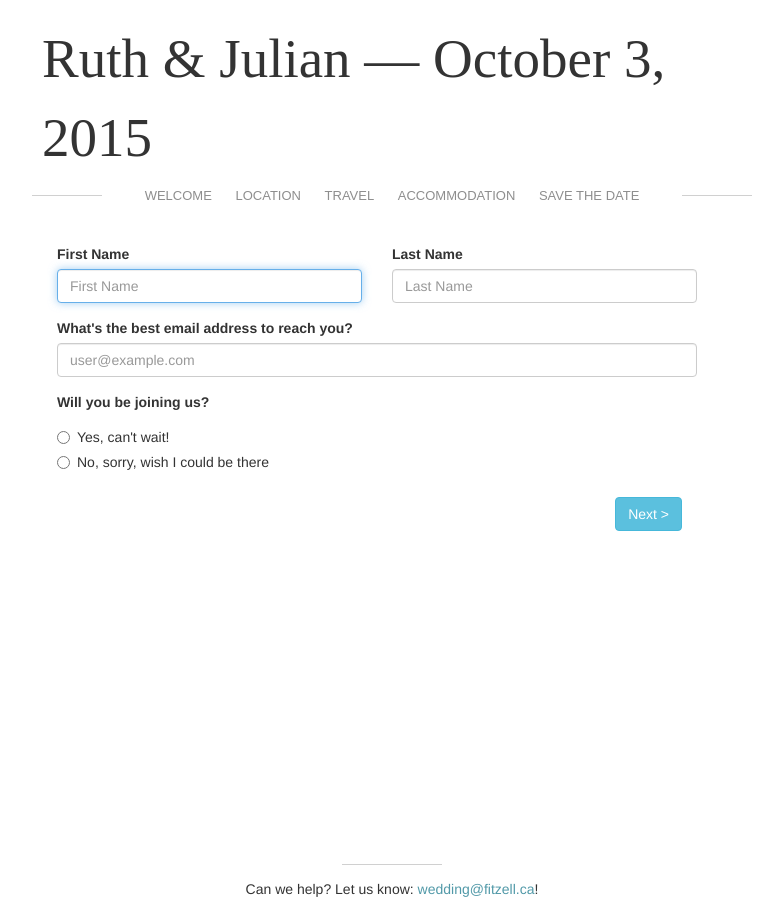
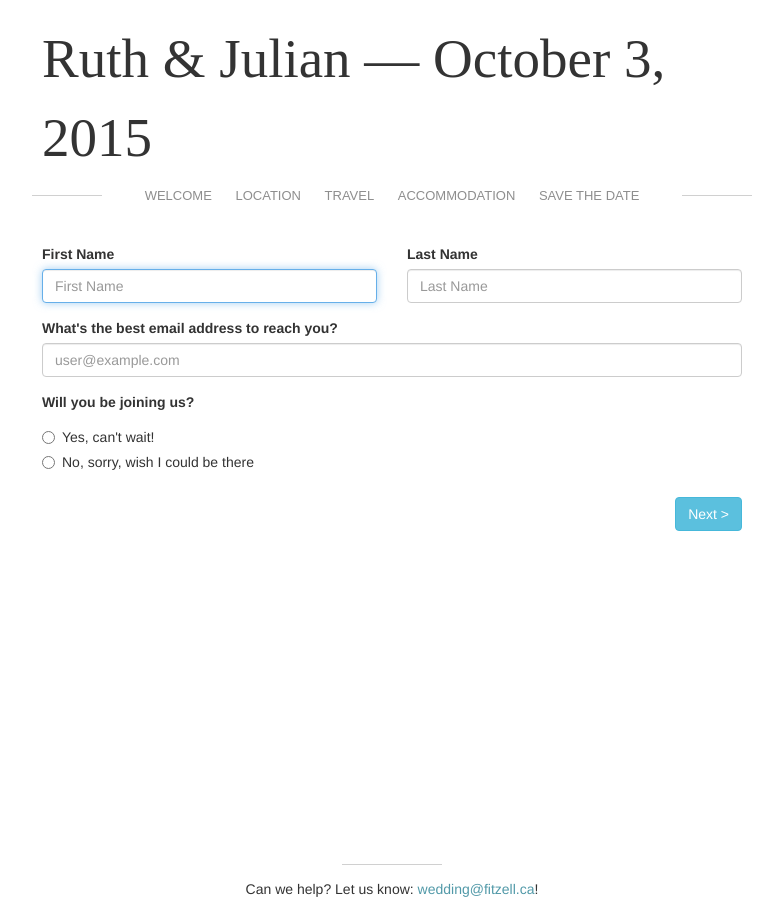
Before and after one commit to jfitzell/weddingsite, a Jekyll site: the page built from rsvp.html, in a window 1280 px wide. Shown: the whole page, without its empty margins (248-1031 px from the left). Built offline with Jekyll 4.4.1, drawn with Linux system fonts in a browser that asks for light colours; some web fonts are replaced.

Commit message:
fix aligments by using make-row() much less often

```diff
--- a/css/rsvp.scss
+++ b/css/rsvp.scss
@@ -58,13 +58,7 @@
 
     /* Form structure */
     .block {
-    	@include make-row();
-    	@include make-xs-column(12);
-
 	    .block-navigation {
-    	    @include make-row();
-    	    @include make-xs-column(12);
-
     	    button {
     	    	@extend .btn, .btn-info;
     	    }
@@ -86,32 +80,24 @@
 
     .field {
 	    @extend .form-group;
-	    @include make-xs-column(12);
     }
 
-    .block1 {
+    .block1 .block-fields {
+    	@include make-row();
+
     	.field-firstname, .field-lastname {
     		@include make-xs-column(12);
             @include make-sm-column(6);
-            @extend .field;
     	}
 
-/*
     	.field-email, .field-attending {
     		@include make-xs-column(12);
     	}
- */
     }
 
     .block2 {
     	.field-guestcount {
-    		@include make-row();
     		@extend .form-inline;
-    	}
-
-    	.guest-details {
-	    	@include make-row();
-			@include make-xs-column(12);
     	}
     }
 
@@ -119,6 +105,7 @@
     /* Form content */
     .guest {
         @extend .panel, .panel-primary;
+        clear: both;
 
         .guest-label {
         	@extend .panel-heading;
@@ -130,6 +117,9 @@
         .guest-fields {
         	@extend .panel-body;
 			@include make-row();
+
+			.field-guest-title {
+				display: none;
 			}
 
 			.field-guest-first, .field-guest-last {
@@ -138,13 +128,10 @@
 				@include make-md-column(5);
 			}
 
-        .field-guest-title {
-            display: none;
-        }
-
 			.field-guest-meal {
 				@include make-xs-column(12);
 				@include make-md-column(2);
 			}
 		}
     }
+}
--- a/rsvp.html
+++ b/rsvp.html
@@ -40,6 +40,7 @@ fields:
 ---
 <form action="https://docs.google.com/forms/d/1w-INu_xopywyd8EWIuFBCoR3Oh9H8sfaDZew6wlIIpU/formResponse" method="post" id="rsvp-form" target="_self" name="ss-form">
 	<div class="block block1">
+		<div class="block-fields">
 			<div class="field field-firstname">
 				<label class="control-label" for="">First&nbsp;Name</label>
 				<input class="form-control" type="text" id="user_first_dynamic" name="{{ page.fields.guests[0].first }}" placeholder="First Name" size="10" title="" required data-parsley-group="block1"/>
@@ -61,6 +62,7 @@ fields:
 					<label class="radio"><input type="radio" name="{{ page.fields.attending }}" value="no" data-parsley-group="block1" required />No, sorry, wish I could be there</label>
 				</div>
 			</div>
+		</div>
 
 		<div class="block-navigation">
 			<button type="button" class="next button-next" data-current-block="1" data-next-block="2">Next &gt;</button>
@@ -68,6 +70,7 @@ fields:
 	</div>
 
 	<div class="block block2 default-hidden">
+		<div class="block-fields">
 			<div class="field field-guestcount">
 				<label class="control-label" for="guest_count">How many (including yourself) will be attending?</label>
 				<select class="form-control" name="entry.524253547" id="guest_count" required data-parsley-group="block2">
@@ -117,6 +120,7 @@ fields:
 				</div>
 				{% endfor %}
 			</div>
+		</div>
 
 		<div class="block-navigation">
 			<button type="button" class="next button-prev" data-current-block="2" data-next-block="1">&lt; Prev</button>
@@ -125,7 +129,8 @@ fields:
 	</div>
 
 	<div class="block block3 default-hidden">
-		<div class="field">
+		<div class="block-fields">
+			<div class="field field-transport-ceremony">
 				<label class="control-label" for="">Would you like coach transport to the ceremony?</label>
 				<select class="form-control" name="{{ page.fields.shuttle.ceremony }}" data-parsley-group="block3" required>
 					<option value="" selected disabled></option>
@@ -135,7 +140,7 @@ fields:
 					<option value="none">No thanks, we're arranging our own transportation</option>
 				</select>
 			</div>
-		<div class="field">
+			<div class="field field-transport-reception">
 				<label class="control-label" for="">Would you like coach transport between the ceremony and the reception?</label>
 				<select class="form-control" name="{{ page.fields.shuttle.reception }}" data-parsley-group="block3" required>
 					<option value="" selected disabled></option>
@@ -143,7 +148,7 @@ fields:
 					<option value="no">No thanks, we'll make our own way</option>
 				</select>
 			</div>
-		<div class="field">
+			<div class="field field-transport-home">
 				<label class="control-label" for="">Would you like coach transport after the reception?</label>
 				<p class="help-block">Coaches will depart for the following hotels between xx:xx and yy:yy</p>
 				<select class="form-control" name="{{ page.fields.shuttle.home }}" data-parsley-group="block3" required>
@@ -153,6 +158,7 @@ fields:
 					<option value="premier">Yes, to the Premier Inn Bolton West</option>
 					<option value="none">No thanks, we're arranging our own transportation</option>
 				</select>
+			</div>
 		</div>
 
 		<div class="block-navigation">
```
Lines whose indentation alone changed are shown as unchanged.
